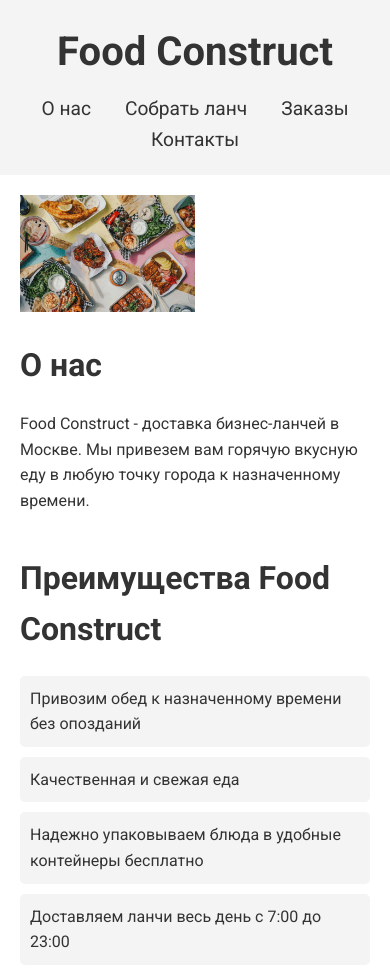
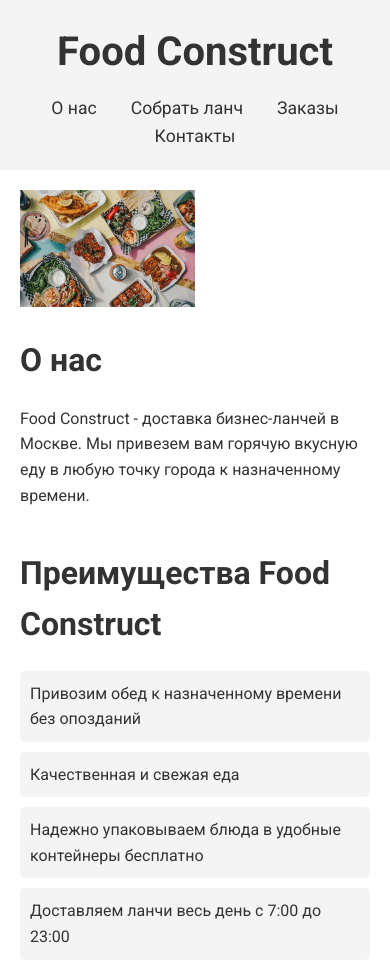
Before and after one commit to BadJuJu322/Kaderli1, a plain HTML site: page index.html in a window 390 px wide. Shown: the top 968 px of the page. Drawn offline with Linux system fonts and the light colour scheme.

Commit message:
styles.css

```diff
--- a/styles.css
+++ b/styles.css
@@ -89,3 +89,29 @@ footer a {
 footer a:hover {
   color: #ff0505;
 }
+
+@media (max-width: 800px) {
+  nav {
+      justify-content: space-between;
+  }
+}
+
+@media (max-width: 600px) {
+  h1 {
+      text-align: center;
+  }
+
+  nav {
+      flex-direction: column;
+      align-items: center;
+  }
+
+  nav a {
+      font-size: 1.1em;
+  }
+}
+
+@media (max-width: 400px) {
+  table {
+      font-size: 0.9em;
+  }
```
